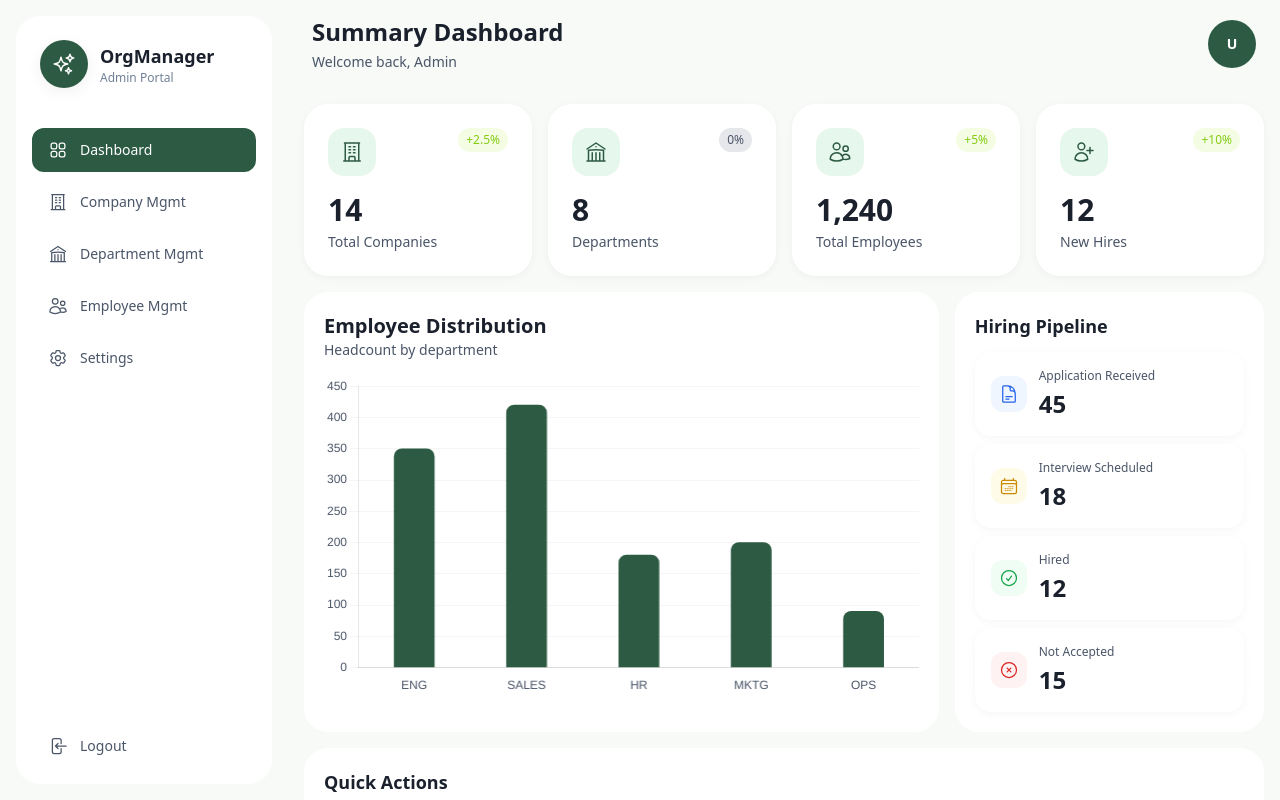
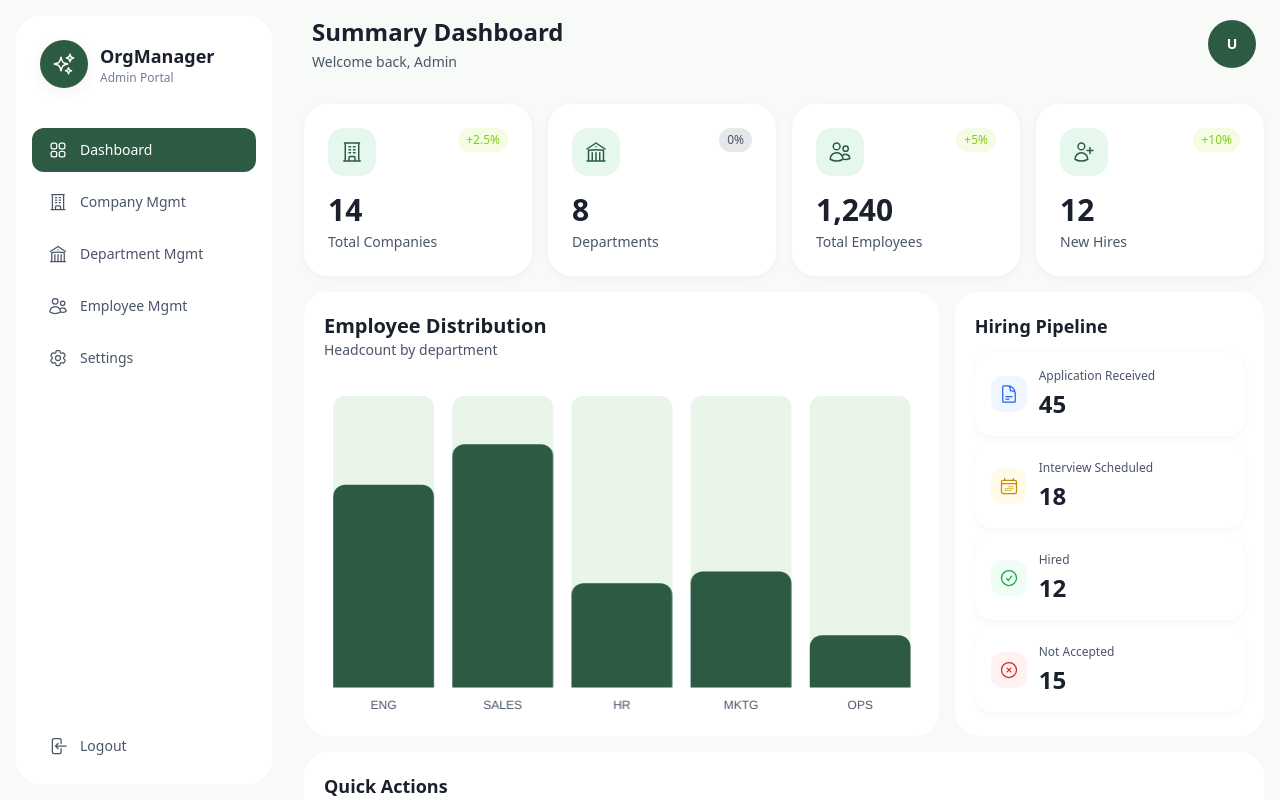
Before and after one commit to ahmednajibe/ems-task, a Vue app: page /dashboard in a window 1280 px wide. Built offline with nearby package versions, Linux system fonts and the light colour scheme.

Commit message:
feat: implement dashboard view with dedicated layout, statistics, employee distribution chart, and global styles.

```diff
--- a/src/components/dashboard/EmployeeDistributionChart.vue
+++ b/src/components/dashboard/EmployeeDistributionChart.vue
@@ -9,7 +9,7 @@ import {
   Title,
   Tooltip,
   Legend,
-  type ChartOptions  // ← Type import
+  type ChartOptions
 } from 'chart.js'
 import { useDashboardStore } from '@/store/dashboard'
 
@@ -24,6 +24,12 @@ ChartJS.register(
 
 const dashboardStore = useDashboardStore()
 
+// Get max value for track effect
+const maxValue = computed(() => {
+  const values = dashboardStore.departmentDistribution.map(d => d.count)
+  return Math.max(...values) * 1.2
+})
+
 const chartData = computed(() => {
   const labels = dashboardStore.departmentDistribution.map(d => d.name)
   const data = dashboardStore.departmentDistribution.map(d => d.count)
@@ -31,12 +37,23 @@ const chartData = computed(() => {
   return {
     labels,
     datasets: [
+      // Background tracks (light green) - ORDER 1 (behind)
+      {
+        label: 'Track',
+        data: data.map(() => maxValue.value),
+        backgroundColor: '#E8F5E8',
+        borderRadius: 12,
+        barThickness: 100,
+        order: 1,  // ← Render first (behind)
+      },
+      // Actual data bars (dark green) - ORDER 0 (front)
       {
         label: 'Employees',
         data,
         backgroundColor: '#2D5A43',
-        borderRadius: 8,
-        barThickness: 40,
+        borderRadius: 12,
+        barThickness: 100,
+        order: 0,  // ← Render second (in front)
       }
     ]
   }
@@ -49,33 +66,34 @@ const chartOptions = computed<ChartOptions<'bar'>>(() => ({
     legend: {
       display: false
     },
+     datalabels: {
+      display: false  // ← إخفاء الأرقام على الـ bars
+    },
     tooltip: {
+      filter: (tooltipItem) => {
+        // Only show tooltip for actual data, not track
+        return tooltipItem.datasetIndex === 1
+      },
       backgroundColor: '#1A202C',
       padding: 12,
       titleColor: '#fff',
-      bodyColor: '#fff',
-      borderColor: '#2D5A43',
-      borderWidth: 1
+      bodyColor: '#fff'
     }
   },
   scales: {
     y: {
+      display: false,
       beginAtZero: true,
-      grid: {
-        color: '#F5F5F5',
-        drawBorder: false
-      },
-      ticks: {
-        color: '#4A5568',
-        font: {
-          size: 12
-        }
-      }
+      max: maxValue.value,
+      stacked: false
     },
     x: {
+      stacked: true,  // ← Stack على نفس المكان
       grid: {
-        display: false,
-        drawBorder: false
+        display: false
+      },
+      border: {
+        display: false
       },
       ticks: {
         color: '#4A5568',
--- a/src/components/layout/DashboardLayout.vue
+++ b/src/components/layout/DashboardLayout.vue
@@ -8,7 +8,7 @@ import Sidebar from './Sidebar.vue'
     <Sidebar />
 
     <!-- Main Content Area -->
-    <main class="flex-1 overflow-y-auto">
+    <main class="flex-1 overflow-y-auto scrollbar-hide">
       <slot />
     </main>
   </div>
--- a/src/style.css
+++ b/src/style.css
@@ -1,3 +1,15 @@
 @tailwind base;
 @tailwind components;
 @tailwind utilities;
+
+/* Hide scrollbar but keep scroll functionality */
+@layer utilities {
+  .scrollbar-hide {
+    -ms-overflow-style: none;  /* IE and Edge */
+    scrollbar-width: none;  /* Firefox */
+  }
+
+  .scrollbar-hide::-webkit-scrollbar {
+    display: none;  /* Chrome, Safari, Opera */
+  }
+}
--- a/src/views/DashboardView.vue
+++ b/src/views/DashboardView.vue
@@ -64,12 +64,16 @@ const dashboardStore = useDashboardStore()
       <!-- Chart + Hiring Status - 2 Columns -->
       <div class="grid grid-cols-1 lg:grid-cols-3 gap-4">
         <!-- Employee Distribution Chart (2/3 width) -->
-        <div class="lg:col-span-2 bg-card rounded-3xl p-5 shadow-premium">
-          <div class="mb-4">
+        <div class="lg:col-span-2 bg-card rounded-3xl p-5 shadow-premium flex flex-col">
+          <div class="mb-9">
             <h2 class="text-xl font-semibold text-neutral-800">Employee Distribution</h2>
             <p class="text-sm text-neutral-600">Headcount by department</p>
           </div>
-          <EmployeeDistributionChart />
+          <div class="flex-1 flex items-center">
+            <div class="w-full">
+              <EmployeeDistributionChart />
+            </div>
+          </div>
         </div>
 
         <!-- Hiring Pipeline (1/3 width) -->
```
